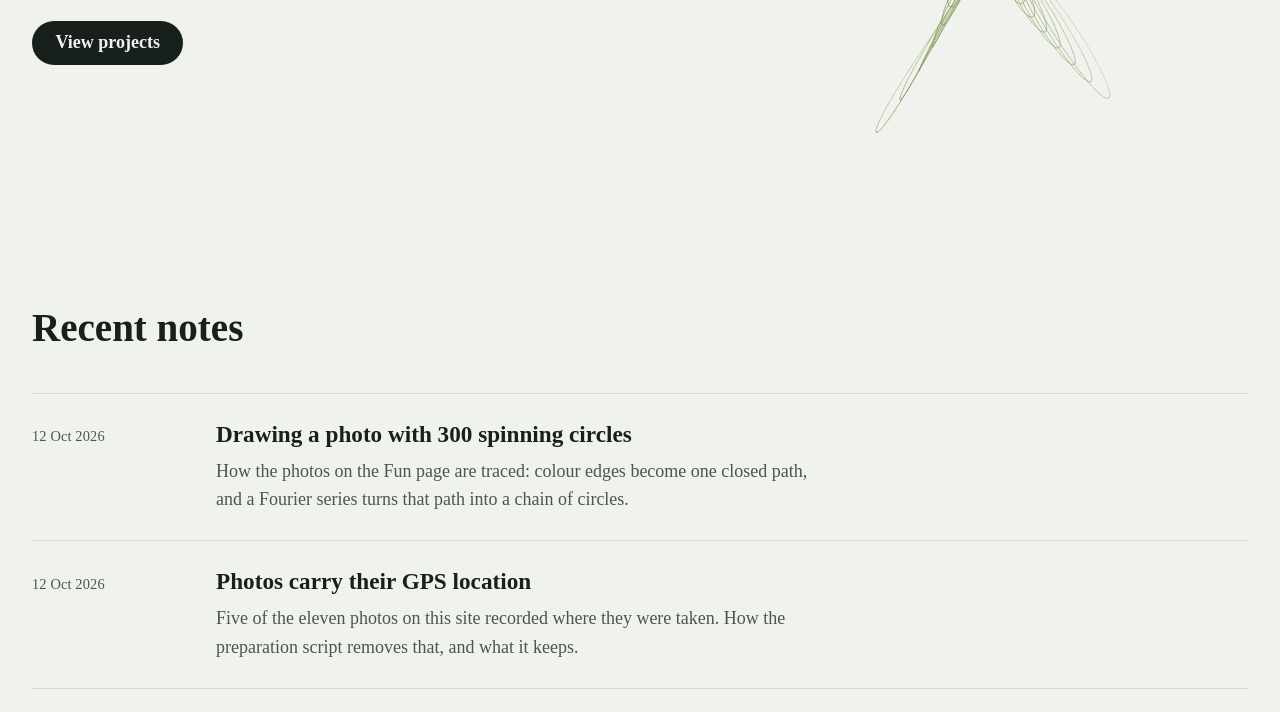
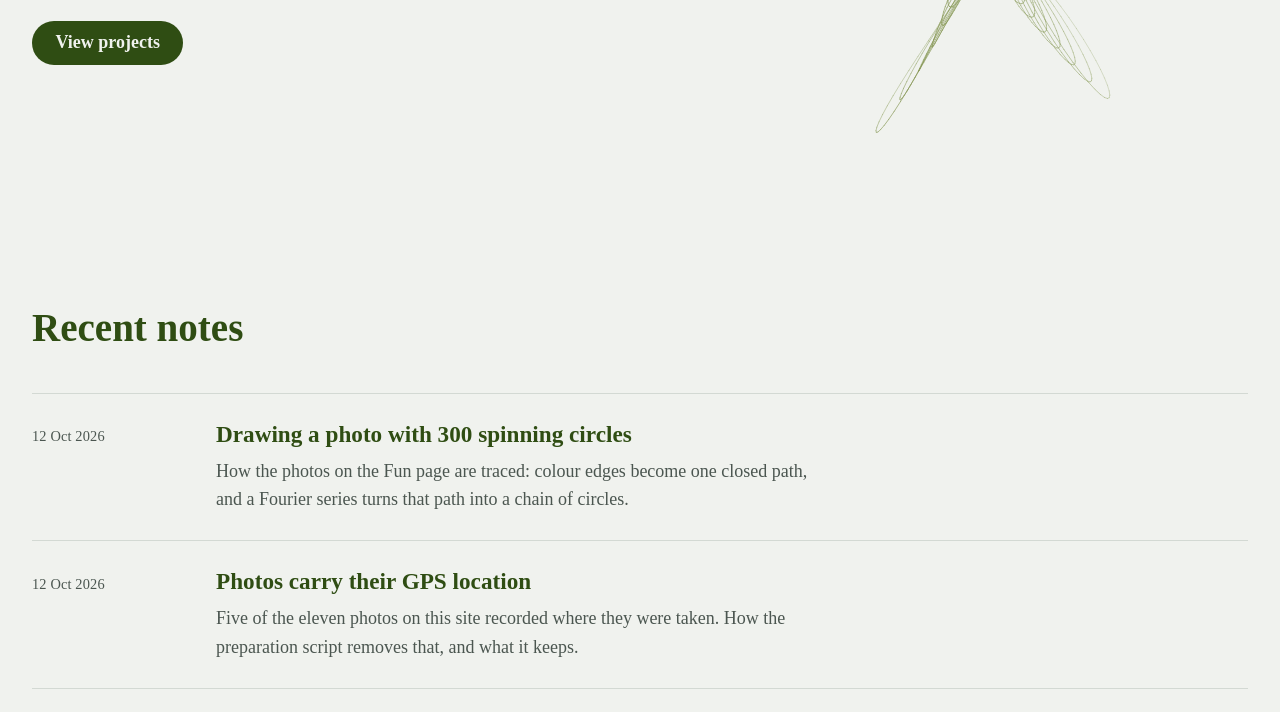
Before and after one commit to athenafung1/athenafung1.github.io, an Astro site: page / in a window 1280 px wide. Shown: the part 493-1205 px from the top of the page. Built offline with nearby package versions, Linux system fonts and the light colour scheme; Astro itself is replaced by a stand-in of ours.

Commit message:
edit font color

```diff
--- a/src/styles/tokens.css
+++ b/src/styles/tokens.css
@@ -7,13 +7,13 @@
     color-scheme: light dark;
 
     /* Color: sage on cool grey paper, defined once with light-dark(). Contrast checked for WCAG 2.1
-       AA in both themes (text ≥ 13:1, muted ≥ 6.5:1, accent ≥ 4.5:1, UI borders and focus ≥ 3:1).
+       AA in both themes (text ≥ 8.5:1, muted ≥ 6.5:1, accent ≥ 4.5:1, UI borders and focus ≥ 3:1).
        --color-curve is the sage itself, #899A59: the curves, the site mark, link underlines and
        margin-note rules. On the light paper it is only 2.7:1, too faint for text, so green text
        uses --color-accent, a darker olive of the same hue. */
     --color-bg: light-dark(#f0f2ee, #1f2421);
     --color-surface: light-dark(#f9faf8, #272d29);
-    --color-text: light-dark(#18201c, #ecefea);
+    --color-text: light-dark(#2f4d13, #ecefea);
     --color-muted: light-dark(#4b5650, #b1bab1);
     --color-accent: light-dark(#5f6b3e, #899a59);
     --color-accent-ink: light-dark(#ffffff, #1b221d);
```
Also changed, not shown: public/og/about.png, public/og/default.png, public/og/fun.png, public/og/projects.png, src/assets/og/about.svg, src/assets/og/default.svg, src/assets/og/fun.svg, src/assets/og/projects.svg.
